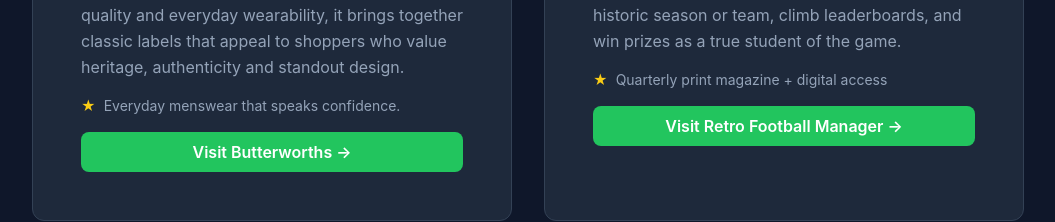
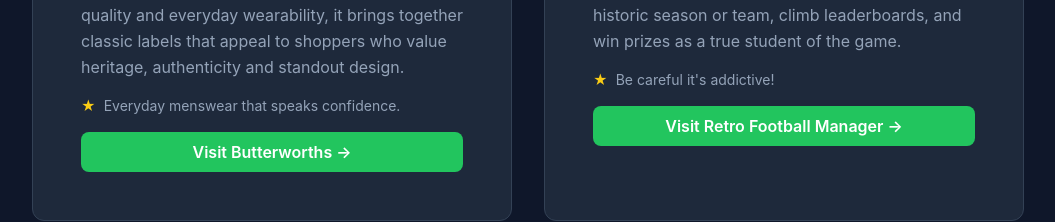
Before and after one commit to claytonbwebb-lab/world-cup-predictor, a Next.js app: page /partners in a window 1280 px wide. Shown: the part 2098-2320 px from the top of the page, without its empty margins (112-1167 px from the left). Built offline with nearby package versions, Linux system fonts and the light colour scheme.

Commit message:
copy: RFM stats updated to 'Be careful it's addictive!'

```diff
--- a/src/app/partners/page.tsx
+++ b/src/app/partners/page.tsx
@@ -67,7 +67,7 @@
     alt: 'Retro Football Manager',
     tagline: 'Step back into football\'s greatest managerial era',
     description: "Retro Football Manager is a wildly popular free-to-play, free-to-download retro football app with over 150k active users reliving bygone eras—pick any historic season or team, climb leaderboards, and win prizes as a true student of the game.",
-    stats: 'Quarterly print magazine + digital access',
+    stats: "Be careful it's addictive!",
     bgImage: '/images/partners/retro-football-manager-partner-bg.jpg',
     bgAlt: 'Retro Football Manager — football management magazine and retro tactics',
     bgPosition: 'center 80%',
```
